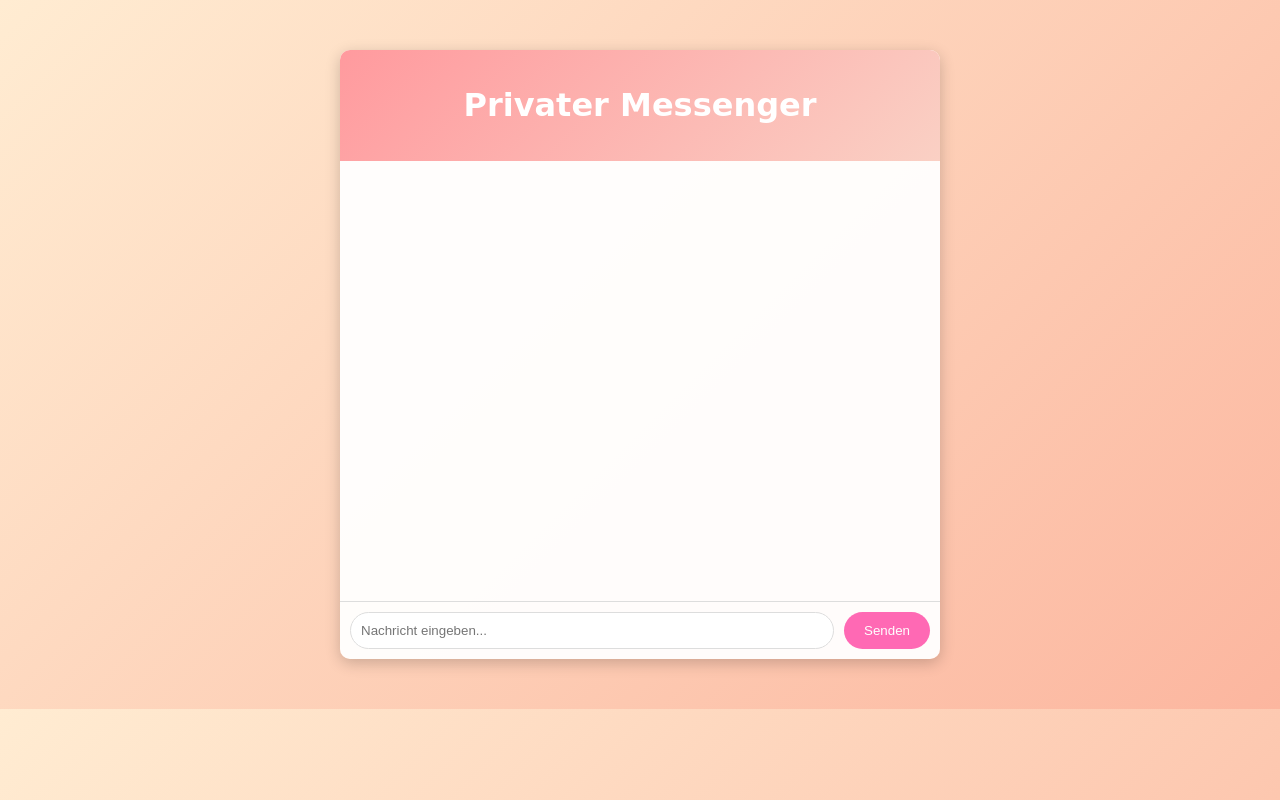
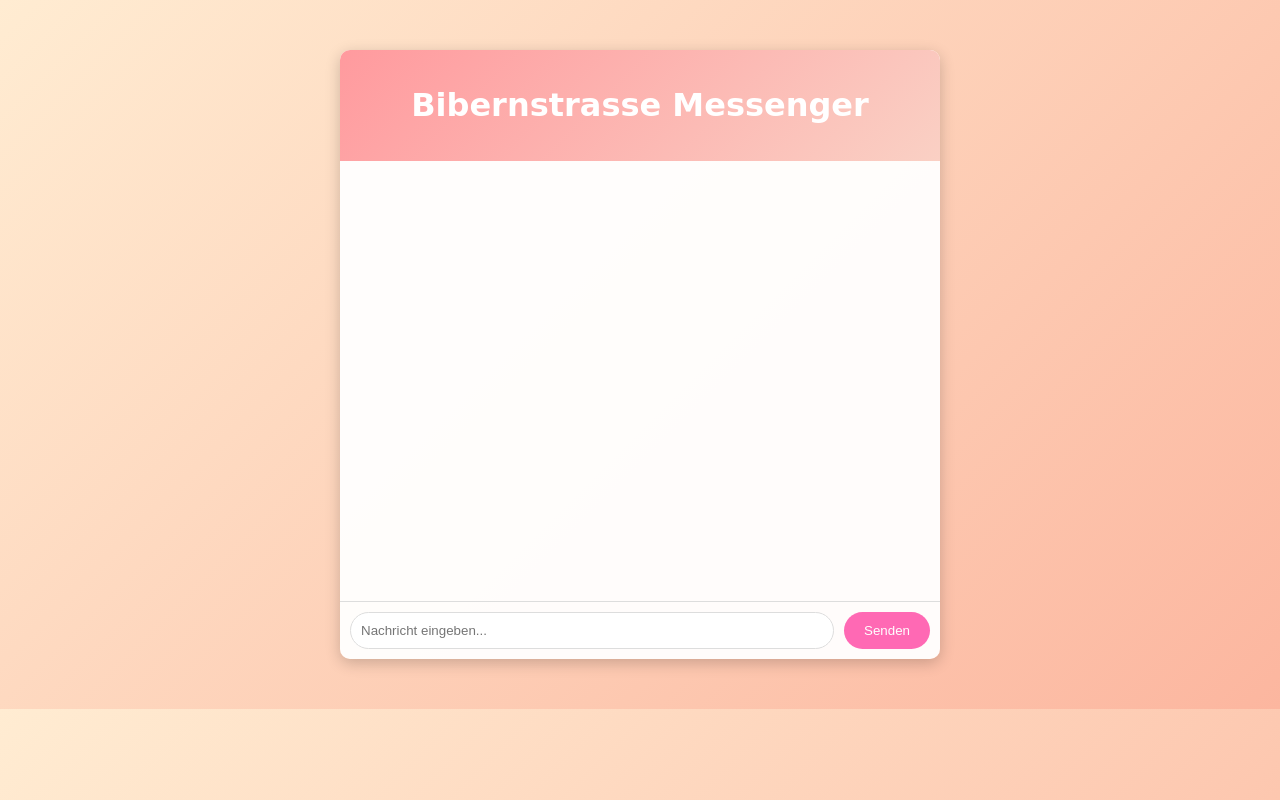
Before and after one commit to letheworldbechill/messenger, a website: page public/index.html in a window 1280 px wide. Drawn offline with nearby package versions, Linux system fonts and the light colour scheme; no server answers.

Commit message:
Update index.html

```diff
--- a/public/index.html
+++ b/public/index.html
@@ -9,7 +9,7 @@
 <body>
   <div class="chat-container">
     <header>
-      <h1>Privater Messenger</h1>
+      <h1>Bibernstrasse Messenger</h1>
     </header>
     <ul id="messages"></ul>
     <form id="chat-form" action="">
```
